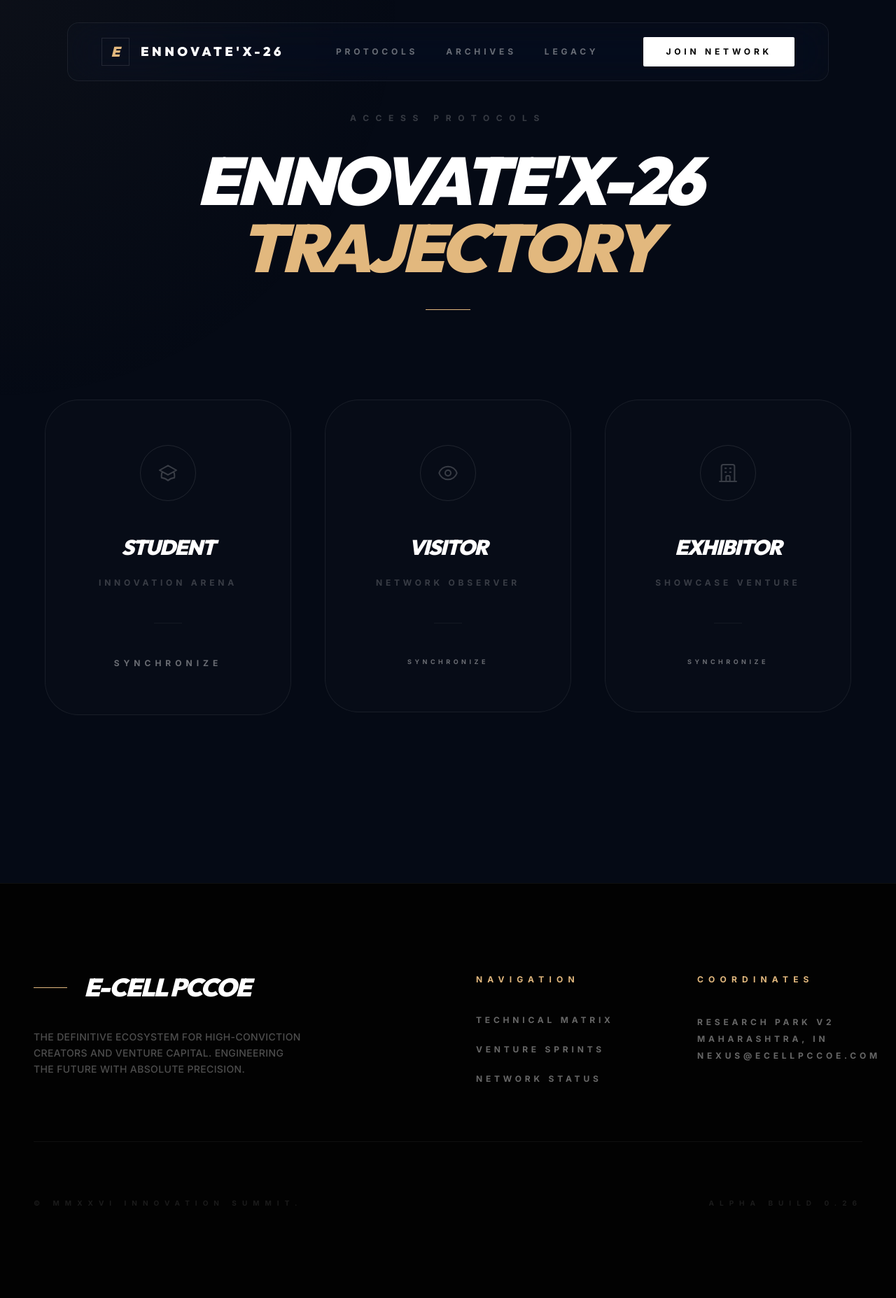
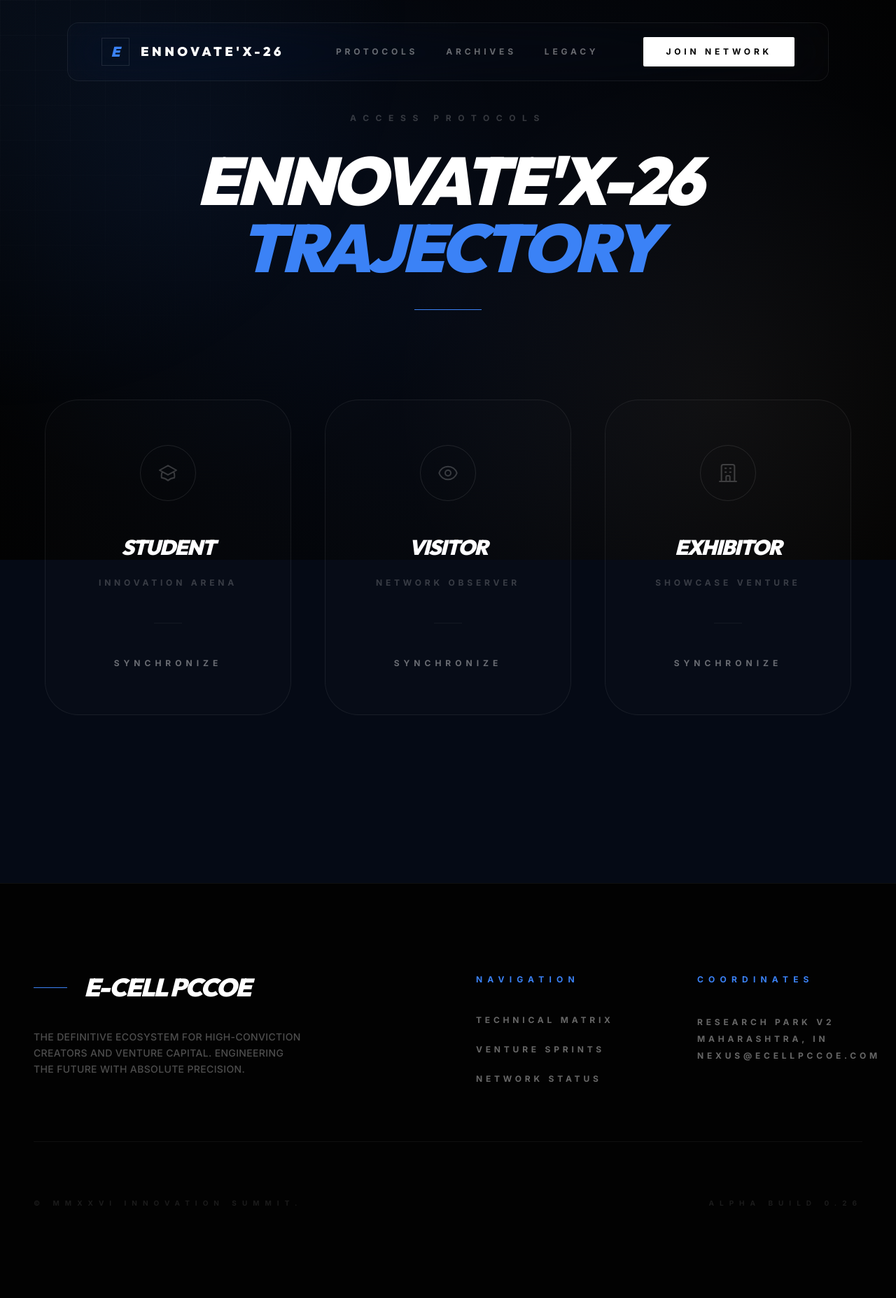
Before and after one commit to mayurtheprogrammer12-debug/Ecell, a Django app: page /register/ in a window 1280 px wide. Shown: the whole page at 70% size. Run offline with Django 5.2, Linux system fonts and the light colour scheme; some libraries are stand-ins or nearby versions; some web fonts are replaced.

Commit message:
UI: Complete transition to 'Chronos Azure' ecosystem across all registration flows

```diff
--- a/templates/base.html
+++ b/templates/base.html
@@ -146,7 +146,7 @@
             position: fixed;
             width: 1400px;
             height: 1400px;
-            background: radial-gradient(circle at center, rgba(197, 163, 104, 0.04) 0%, transparent 60%);
+            background: radial-gradient(circle at center, rgba(59, 130, 246, 0.08) 0%, transparent 60%);
             border-radius: 50%;
             pointer-events: none;
             z-index: -1;
@@ -156,6 +156,8 @@
 </head>
 
 <body>
+    <div class="bg-mesh"></div>
+    <div class="grid-overlay" id="grid"></div>
     <div class="grain-overlay"></div>
     <div id="spotlight"></div>
 
@@ -163,8 +165,8 @@
         class="premium-glass fixed w-[90%] md:w-[85%] left-1/2 -translate-x-1/2 top-8 z-[1000] rounded-2xl px-12 py-5 flex justify-between items-center">
         <a href="{% url 'landing_page' %}" class="flex items-center space-x-4 group">
             <div
-                class="w-10 h-10 border border-white/10 flex items-center justify-center group-hover:border-champagne transition-all duration-700">
-                <span class="font-display font-black text-xl italic text-champagne">E</span>
+                class="w-10 h-10 border border-white/10 flex items-center justify-center group-hover:border-azure transition-all duration-700">
+                <span class="font-display font-black text-xl italic text-azure">E</span>
             </div>
             <span class="font-display font-black text-lg tracking-[0.25em] uppercase text-white">ENNOVATE'X-26</span>
         </a>
@@ -179,7 +181,7 @@
                     class="text-[12px] font-black uppercase tracking-[0.4em] text-white/40 hover:text-champagne transition">Legacy</a>
             </nav>
             <a href="{% url 'register_choice' %}"
-                class="px-8 py-3 bg-white text-black text-[12px] font-black uppercase tracking-[0.4em] hover:bg-champagne hover:text-white transition-all duration-500 rounded-sm">
+                class="px-8 py-3 bg-white text-black text-[12px] font-black uppercase tracking-[0.4em] hover:bg-azure hover:text-white transition-all duration-500 rounded-sm">
                 Join Network
             </a>
         </div>
@@ -195,7 +197,7 @@
                 <div class="lg:col-span-2">
                     <h2
                         class="font-display font-black text-4xl mb-10 tracking-tighter uppercase italic text-white flex items-center">
-                        <span class="mr-6 w-12 h-[1px] bg-champagne"></span> E-CELL PCCOE
+                        <span class="mr-6 w-12 h-[1px] bg-azure"></span> E-CELL PCCOE
                     </h2>
                     <p class="text-white/30 text-sm leading-relaxed max-w-sm font-medium tracking-wide uppercase">
                         The definitive ecosystem for high-conviction creators and venture capital. Engineering the
@@ -204,7 +206,7 @@
                 </div>
                 <div>
                     <h4
-                        class="text-[12px] font-black uppercase tracking-[0.6em] text-champagne mb-10 text-right md:text-left">
+                        class="text-[12px] font-black uppercase tracking-[0.6em] text-azure mb-10 text-right md:text-left">
                         Navigation</h4>
                     <ul
                         class="space-y-6 text-[12px] font-bold uppercase tracking-[0.4em] text-white/40 text-right md:text-left">
@@ -215,7 +217,7 @@
                 </div>
                 <div>
                     <h4
-                        class="text-[12px] font-black uppercase tracking-[0.6em] text-champagne mb-10 text-right md:text-left">
+                        class="text-[12px] font-black uppercase tracking-[0.6em] text-azure mb-10 text-right md:text-left">
                         Coordinates</h4>
                     <p
                         class="text-white/40 text-[12px] font-bold uppercase tracking-[0.4em] leading-loose text-right md:text-left">
--- a/templates/registrations/choice.html
+++ b/templates/registrations/choice.html
@@ -9,9 +9,9 @@
             <h5 class="text-[12px] font-black uppercase tracking-[0.8em] text-white/20 mb-8">Access Protocols</h5>
             <h1
                 class="text-6xl md:text-8xl font-display font-black tracking-tighter uppercase italic leading-[0.85] text-white mb-10">
-                ENNOVATE'X-26<br><span class="text-champagne">TRAJECTORY</span>
+                ENNOVATE'X-26<br><span class="text-azure">TRAJECTORY</span>
             </h1>
-            <div class="w-16 h-[1px] bg-champagne mx-auto"></div>
+            <div class="w-24 h-[1px] bg-azure mx-auto"></div>
         </div>
 
         <div class="grid grid-cols-1 md:grid-cols-3 gap-12 max-w-6xl mx-auto">
@@ -20,8 +20,8 @@
                 <div
                     class="premium-glass p-16 rounded-[3rem] text-center flex flex-col items-center transition-all duration-700 hover:border-champagne/40 hover:bg-champagne/[0.01]">
                     <div
-                        class="w-20 h-20 rounded-full border border-white/10 flex items-center justify-center mb-12 group-hover:border-champagne group-hover:shadow-[0_0_30px_rgba(197,163,104,0.1)] transition-all duration-700">
-                        <svg class="w-8 h-8 opacity-20 group-hover:opacity-100 group-hover:text-champagne transition-all"
+                        class="w-20 h-20 rounded-full border border-white/10 flex items-center justify-center mb-12 group-hover:border-azure group-hover:shadow-[0_0_30px_rgba(59,130,246,0.2)] transition-all duration-700">
+                        <svg class="w-8 h-8 opacity-20 group-hover:opacity-100 group-hover:text-azure transition-all"
                             fill="none" stroke="currentColor" viewBox="0 0 24 24">
                             <path stroke-linecap="round" stroke-linejoin="round" stroke-width="1.5"
                                 d="M12 14l9-5-9-5-9 5 9 5zm0 0l6.16-3.422a12.083 12.083 0 01.665 6.479A11.952 11.952 0 0012 20.055a11.952 11.952 0 00-6.824-2.998 12.078 12.078 0 01.665-6.479L12 14z">
@@ -32,9 +32,9 @@
                         Student</h3>
                     <p class="text-white/20 text-[12px] font-black uppercase tracking-[0.4em] mb-12">Innovation Arena
                     </p>
-                    <div class="w-10 h-px bg-white/5 mb-12 group-hover:bg-champagne/40 transition-colors"></div>
+                    <div class="w-10 h-px bg-white/5 mb-12 group-hover:bg-azure/40 transition-colors"></div>
                     <span
-                        class="text-[12px] font-black uppercase tracking-[0.5em] text-white/40 group-hover:text-champagne group-hover:tracking-[0.7em] transition-all">Synchronize</span>
+                        class="text-[12px] font-black uppercase tracking-[0.5em] text-white/40 group-hover:text-azure group-hover:tracking-[0.7em] transition-all">Synchronize</span>
                 </div>
             </a>
 
@@ -44,8 +44,8 @@
                 <div
                     class="premium-glass p-16 rounded-[3rem] text-center flex flex-col items-center transition-all duration-700 hover:border-champagne/40 hover:bg-champagne/[0.01]">
                     <div
-                        class="w-20 h-20 rounded-full border border-white/10 flex items-center justify-center mb-12 group-hover:border-champagne group-hover:shadow-[0_0_30px_rgba(197,163,104,0.1)] transition-all duration-700">
-                        <svg class="w-8 h-8 opacity-20 group-hover:opacity-100 group-hover:text-champagne transition-all"
+                        class="w-20 h-20 rounded-full border border-white/10 flex items-center justify-center mb-12 group-hover:border-azure group-hover:shadow-[0_0_30px_rgba(59,130,246,0.2)] transition-all duration-700">
+                        <svg class="w-8 h-8 opacity-20 group-hover:opacity-100 group-hover:text-azure transition-all"
                             fill="none" stroke="currentColor" viewBox="0 0 24 24">
                             <path stroke-linecap="round" stroke-linejoin="round" stroke-width="1.5"
                                 d="M15 12a3 3 0 11-6 0 3 3 0 016 0z"></path>
@@ -58,9 +58,9 @@
                         Visitor</h3>
                     <p class="text-white/20 text-[12px] font-black uppercase tracking-[0.4em] mb-12">Network Observer
                     </p>
-                    <div class="w-10 h-px bg-white/5 mb-12 group-hover:bg-champagne/40 transition-colors"></div>
+                    <div class="w-10 h-px bg-white/5 mb-12 group-hover:bg-azure/40 transition-colors"></div>
                     <span
-                        class="text-[9px] font-black uppercase tracking-[0.5em] text-white/40 group-hover:text-champagne group-hover:tracking-[0.7em] transition-all">Synchronize</span>
+                        class="text-[12px] font-black uppercase tracking-[0.5em] text-white/40 group-hover:text-azure group-hover:tracking-[0.7em] transition-all">Synchronize</span>
                 </div>
             </a>
 
@@ -69,8 +69,8 @@
                 <div
                     class="premium-glass p-16 rounded-[3rem] text-center flex flex-col items-center transition-all duration-700 hover:border-champagne/40 hover:bg-champagne/[0.01]">
                     <div
-                        class="w-20 h-20 rounded-full border border-white/10 flex items-center justify-center mb-12 group-hover:border-champagne group-hover:shadow-[0_0_30px_rgba(197,163,104,0.1)] transition-all duration-700">
-                        <svg class="w-8 h-8 opacity-20 group-hover:opacity-100 group-hover:text-champagne transition-all"
+                        class="w-20 h-20 rounded-full border border-white/10 flex items-center justify-center mb-12 group-hover:border-azure group-hover:shadow-[0_0_30px_rgba(59,130,246,0.2)] transition-all duration-700">
+                        <svg class="w-8 h-8 opacity-20 group-hover:opacity-100 group-hover:text-azure transition-all"
                             fill="none" stroke="currentColor" viewBox="0 0 24 24">
                             <path stroke-linecap="round" stroke-linejoin="round" stroke-width="1.5"
                                 d="M19 21V5a2 2 0 00-2-2H7a2 2 0 00-2 2v16m14 0h2m-2 0h-5m-9 0H3m2 0h5M9 7h1m-1 4h1m4-4h1m-1 4h1m-5 10v-5a1 1 0 011-1h2a1 1 0 011 1v5m-4 0h4">
@@ -81,9 +81,9 @@
                         Exhibitor</h3>
                     <p class="text-white/20 text-[12px] font-black uppercase tracking-[0.4em] mb-12">Showcase Venture
                     </p>
-                    <div class="w-10 h-px bg-white/5 mb-12 group-hover:bg-champagne/40 transition-colors"></div>
+                    <div class="w-10 h-px bg-white/5 mb-12 group-hover:bg-azure/40 transition-colors"></div>
                     <span
-                        class="text-[9px] font-black uppercase tracking-[0.5em] text-white/40 group-hover:text-champagne group-hover:tracking-[0.7em] transition-all">Synchronize</span>
+                        class="text-[12px] font-black uppercase tracking-[0.5em] text-white/40 group-hover:text-azure group-hover:tracking-[0.7em] transition-all">Synchronize</span>
                 </div>
             </a>
         </div>
```
Also changed, not shown: templates/registrations/landing.html (+5 -4 lines), templates/registrations/participant_form.html (+4 -3 lines).
